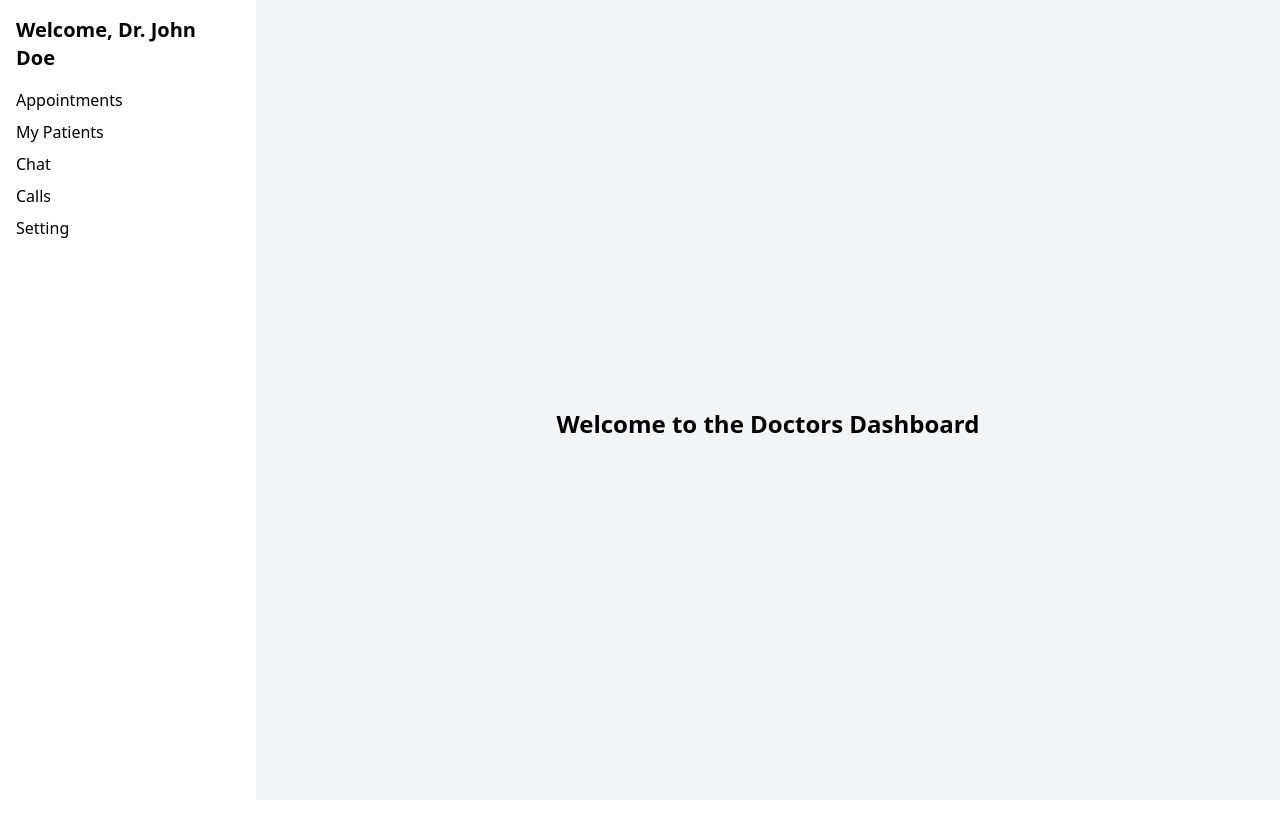
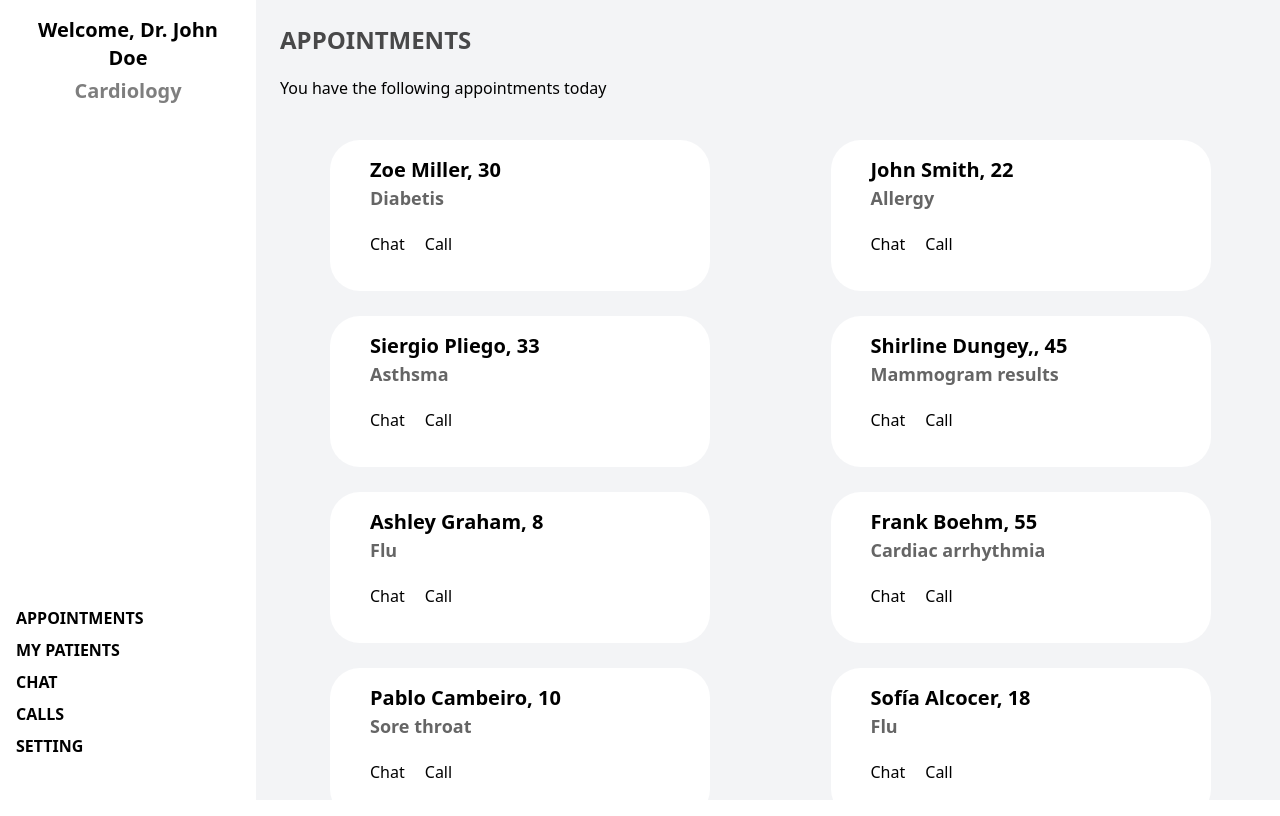
Before and after one commit to Zencaid/Zencaid-web, a Next.js app: page /Doctors-Dashboard in a window 1280 px wide. Shown: the top 816 px of the page. Built offline with nearby package versions, Linux system fonts and the light colour scheme.

Commit message:
fresh changes to the doctors patients object array and styling for the doctor dashboard also

```diff
--- /dev/null
+++ b/app/Doctors-Dashboard/DoctorsApp.css
@@ -0,0 +1,36 @@
+.AppointmentConstainers{
+  background-color: white;
+  padding:15px 40px;
+  border-radius: 30px;
+  width: 80%;
+   /* margin-bottom:60px; */
+}
+.CheifeAppint{
+
+    display: grid;
+    grid-template-columns: repeat(2,1fr);
+    gap:25px;
+    justify-content: center;
+    align-items: center;
+    position: relative;
+    top: 40px;
+    left: 50px;
+
+
+    /* margin: 50px; */
+
+}
+.CheifeAppint h3{
+    font-weight: 800;
+    font-size: 20px;
+}
+.CheifeAppint p{
+    font-size: 18px;
+    font-weight:600;
+    opacity: 0.6;
+}
+.SubbabaDPP{
+    display: flex;
+    gap: 20px;
+    margin: 20px 0;
+}
--- a/app/Doctors-Dashboard/layout.tsx
+++ b/app/Doctors-Dashboard/layout.tsx
@@ -1,24 +1,58 @@
 'use client';
 
 import Link from 'next/link';
-import {DoctorsName} from '@/lib/data/DoctorsName'; // Check that this matches the file & export
-
+import './layoutstyle.css'
+import {DoctorsName} from '@/lib/data/DoctorsName'; //
+//  Check that this matches the file & export
+import { FontAwesomeIcon } from '@fortawesome/react-fontawesome';
+import { faPerson,faMessage,faPhone,faBolt,faCalendar } from '@fortawesome/free-solid-svg-icons';
+import { faFacebook, faInstagram, faLinkedin, faTwitter } from '@fortawesome/free-brands-svg-icons';
 export default function DoctorLayout({ children }: { children: React.ReactNode }) {
   const doctor = DoctorsName[0]; // Assuming it's an array
   // const time = getDateTime(); // you can use this if you have a utility function
 
   return (
-    <div className="flex h-screen">
+    <div className="flex h-screen" style={{overflowX:"hidden"}}>
       <aside className="w-64 bg-white text-black p-4">
-        <h2 className="text-xl font-bold mb-4">
+        <div className='text-center'>
+            <h2 className="text-xl font-bold mb-1">
           Welcome, {doctor?.name || 'Unknown'}
         </h2>
+        <p style={{fontSize:"20px", fontWeight:"600", opacity:"0.5"}}>{doctor.specialty}</p>
+        </div>
+
         <ul className="space-y-2">
-          <li><Link href="/dashboard">Appointments</Link></li>
-          <li><Link href="/dashboard/reports">My Patients</Link></li>
-          <li><Link href="/dashboard/users">Chat</Link></li>
-          <li><Link href="/dashboard/settings">Calls</Link></li>
-          <li><Link href="/dashboard/messages">Setting</Link></li>
+          {/* i Would add links to the icon so when the page is shrinked the icons would be showing instaed of the text and you can still click on it to naviage to the page */}
+          <div >
+            <div>
+             {/* <FontAwesomeIcon icon={faCalendar}/> */}
+
+            </div>
+          <li>
+            <Link href="/dashboard">Appointments</Link></li>
+          </div>
+
+
+            {/* <FontAwesomeIcon icon={faPerson}/> */}
+          <li>
+            <Link href="/dashboard/reports">My Patients</Link>
+
+            </li>
+
+            {/* <FontAwesomeIcon icon={faMessage}/> */}
+          <li>
+            <Link href="/dashboard/users" >Chat</Link>
+
+            </li>
+            {/* <FontAwesomeIcon icon={faPhone}/> */}
+          <li>
+            <Link href="/dashboard/settings">Calls</Link></li>
+
+            {/* <FontAwesomeIcon icon={faBolt}/> */}
+          <li>
+            <Link href="/dashboard/messages">Setting</Link>
+
+            </li>
         </ul>
       </aside>
 
--- /dev/null
+++ b/app/Doctors-Dashboard/layoutstyle.css
@@ -0,0 +1,13 @@
+li{
+    text-transform:uppercase;
+    position: relative;
+    top: 500px;
+    transition:  linear .4s ;
+    font-weight: 700;
+    /* display: flex; */
+    justify-content: space-around;
+    /* left: 40px; */
+}
+li:hover{
+    color: rgba(0, 255, 0, 0.38);
+}
--- a/app/Doctors-Dashboard/page.tsx
+++ b/app/Doctors-Dashboard/page.tsx
@@ -1,7 +1,202 @@
+import {DoctorAppointment} from '@/lib/data/DoctorsPinfo/DoctorAppointment'
+import './DoctorsApp.css'
 export default function Doctors() {
+    const DAppointment = DoctorAppointment[0]
+    const DAppointment1 = DoctorAppointment[1]
+    const DAppointment2 = DoctorAppointment[2]
+    const DAppointment3 = DoctorAppointment[3]
+    const DAppointment4 = DoctorAppointment[4]
+    const DAppointment5 = DoctorAppointment[5]
+    const DAppointment6 = DoctorAppointment[6]
+    const DAppointment7 = DoctorAppointment[7]
     return (
-        <div className="flex items-center justify-center h-screen">
-            <h1 className="text-2xl font-bold">Welcome to the Doctors Dashboard</h1>
+        <div>
+        <div className="flex items-start ">
+            <div>
+            <h1 className="text-2xl font-bold mb-5 " style={{opacity:"0.7"}}>APPOINTMENTS</h1>
+            <p className="font-light">You have the following appointments today</p>
+
+            </div>
+
+            <div>
+                {/* <div>icon</div> */}
+                {/* <div>Time</div> */}
+            </div>
+        </div>
+
+        <div className='CheifeAppint'>
+            <div className='AppointmentConstainers'>
+
+                {/* <div>Time</div> */}
+                <div>
+
+                    <h3>{DAppointment.Name}, {DAppointment.Age}</h3>
+                    <p>{DAppointment.Diagnosis}</p>
+                    <div className='SubbabaDPP'>
+                             <div>
+                        {/* icon */}
+                    <button>Chat</button>
+
+                    </div>
+                   <div>
+                    {/* icon */}
+                     <button>Call</button>
+                   </div>
+                    </div>
+
+                </div>
+            </div>
+
+            <div className='AppointmentConstainers'>
+
+                {/* <div>Time</div> */}
+                <div>
+
+                    <h3>{DAppointment1.Name}, {DAppointment1.Age}</h3>
+                    <p>{DAppointment1.Diagnosis}</p>
+                    <div className='SubbabaDPP'>
+                             <div>
+                        {/* icon */}
+                    <button>Chat</button>
+
+                    </div>
+                   <div>
+                    {/* icon */}
+                     <button>Call</button>
+                   </div>
+                    </div>
+                </div>
+            </div>
+
+           <div className='AppointmentConstainers'>
+
+                {/* <div>Time</div> */}
+                <div>
+
+                    <h3>{DAppointment2.Name}, {DAppointment2.Age}</h3>
+                    <p>{DAppointment2.Diagnosis}</p>
+                     <div className='SubbabaDPP'>
+                             <div>
+                        {/* icon */}
+                    <button>Chat</button>
+
+                    </div>
+                   <div>
+                    {/* icon */}
+                     <button>Call</button>
+                   </div>
+                    </div>
+                </div>
+            </div>
+
+            <div className='AppointmentConstainers'>
+
+                {/* <div>Time</div> */}
+                <div>
+
+                    <h3>{DAppointment3.Name}, {DAppointment3.Age}</h3>
+                    <p>{DAppointment3.Diagnosis}</p>
+                    <div className='SubbabaDPP'>
+                             <div>
+                        {/* icon */}
+                    <button>Chat</button>
+
+                    </div>
+                   <div>
+                    {/* icon */}
+                     <button>Call</button>
+                   </div>
+                    </div>
+                </div>
+            </div>
+
+           <div className='AppointmentConstainers'>
+
+                {/* <div>Time</div> */}
+                <div>
+
+                    <h3>{DAppointment4.Name}, {DAppointment4.Age}</h3>
+                    <p>{DAppointment4.Diagnosis}</p>
+                    <div className='SubbabaDPP'>
+                             <div>
+                        {/* icon */}
+                    <button>Chat</button>
+
+                    </div>
+                   <div>
+                    {/* icon */}
+                     <button>Call</button>
+                   </div>
+                    </div>
+                </div>
+            </div>
+
+          <div className='AppointmentConstainers'>
+
+                {/* <div>Time</div> */}
+                <div>
+
+                    <h3>{DAppointment5.Name}, {DAppointment5.Age}</h3>
+                    <p>{DAppointment5.Diagnosis}</p>
+                 <div className='SubbabaDPP'>
+                             <div>
+                        {/* icon */}
+                    <button>Chat</button>
+
+                    </div>
+                   <div>
+                    {/* icon */}
+                     <button>Call</button>
+                   </div>
+                    </div>
+                </div>
+            </div>
+
+            <div className='AppointmentConstainers'>
+
+                {/* <div>Time</div> */}
+                <div>
+
+                    <h3>{DAppointment6.Name}, {DAppointment6.Age}</h3>
+                    <p>{DAppointment6.Diagnosis}</p>
+                   <div className='SubbabaDPP'>
+                             <div>
+                        {/* icon */}
+                    <button>Chat</button>
+
+                    </div>
+                   <div>
+                    {/* icon */}
+                     <button>Call</button>
+                   </div>
+                    </div>
+                </div>
+            </div>
+
+            <div className='AppointmentConstainers'>
+
+                {/* <div>Time</div> */}
+                <div>
+
+                    <h3>{DAppointment7.Name}, {DAppointment7.Age}</h3>
+                    <p>{DAppointment7.Diagnosis}</p>
+                     <div className='SubbabaDPP'>
+
+                     <div>
+                        {/* icon */}
+                    <button>Chat</button>
+
+                    </div>
+                    <div>
+                    {/* icon */}
+                     <button>Call</button>
+                   </div>
+                    </div>
+                </div>
+            </div>
+
+
+        </div>
         </div>
     );
 }
--- /dev/null
+++ b/lib/data/DoctorsPinfo/DoctorAppointment.js
@@ -0,0 +1,51 @@
+export const DoctorAppointment =[
+    {
+        id:1,
+        Name:'Zoe Miller',
+        Age:'30',
+        Diagnosis:'Diabetis'
+    },
+     {
+        id:2,
+        Name:'John Smith',
+        Age:'22',
+        Diagnosis:'Allergy'
+    },
+     {
+        id:3,
+        Name:'Siergio Pliego',
+        Age:'33',
+        Diagnosis:'Asthsma'
+    },
+     {
+        id:4,
+        Name:'Shirline Dungey,',
+        Age:'45',
+        Diagnosis:'Mammogram results'
+    },
+     {
+        id:5,
+        Name:'Ashley Graham',
+        Age:'8',
+        Diagnosis:'Flu'
+    },
+     {
+        id:6,
+        Name:'Frank Boehm',
+        Age:'55',
+        Diagnosis:'Cardiac arrhythmia'
+    },
+     {
+        id:7,
+        Name:'Pablo Cambeiro',
+        Age:'10',
+        Diagnosis:'Sore throat'
+    },
+    {
+        id:8,
+        Name:'Sofía Alcocer',
+        Age:'18',
+        Diagnosis:'Flu'
+    },
+
+]
```
